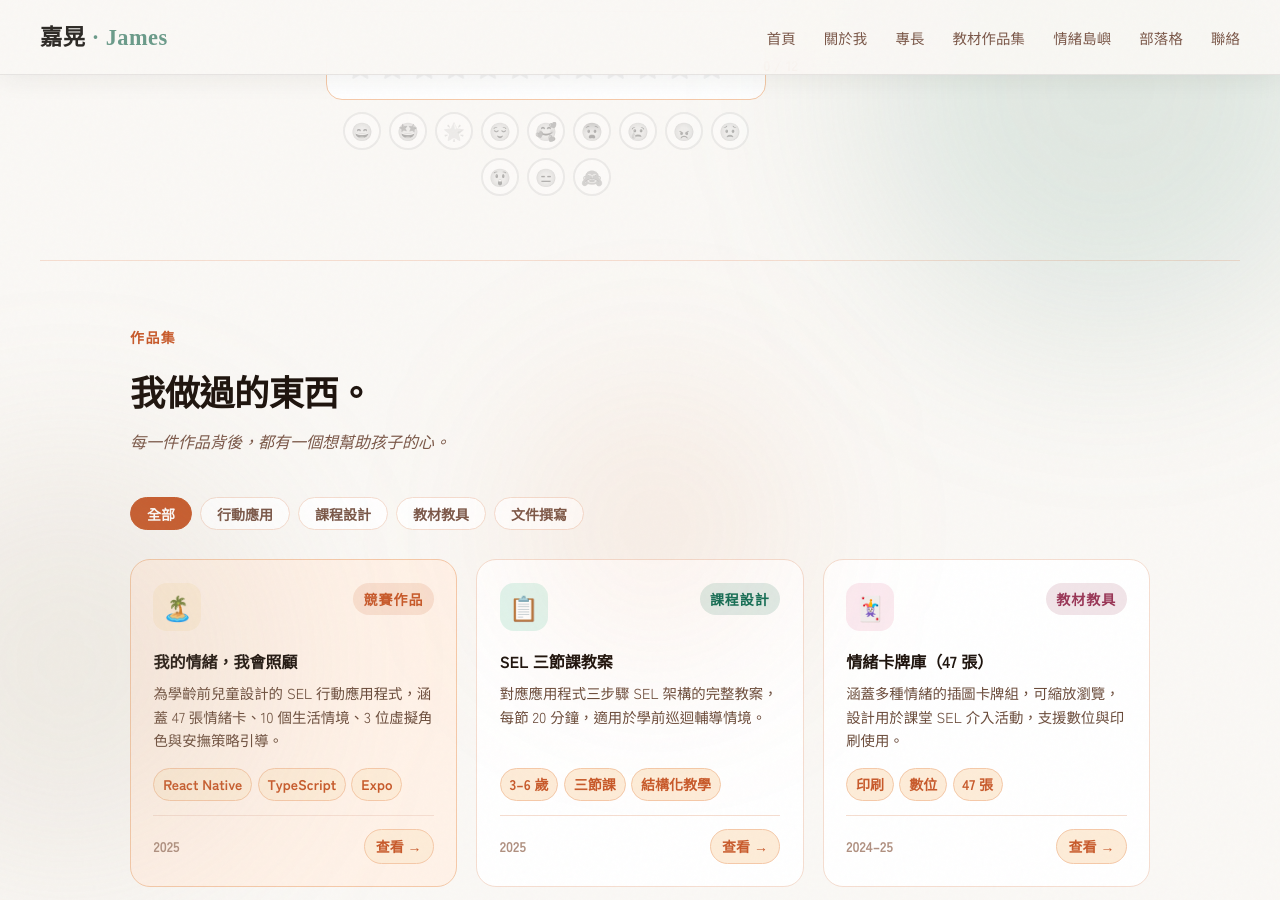
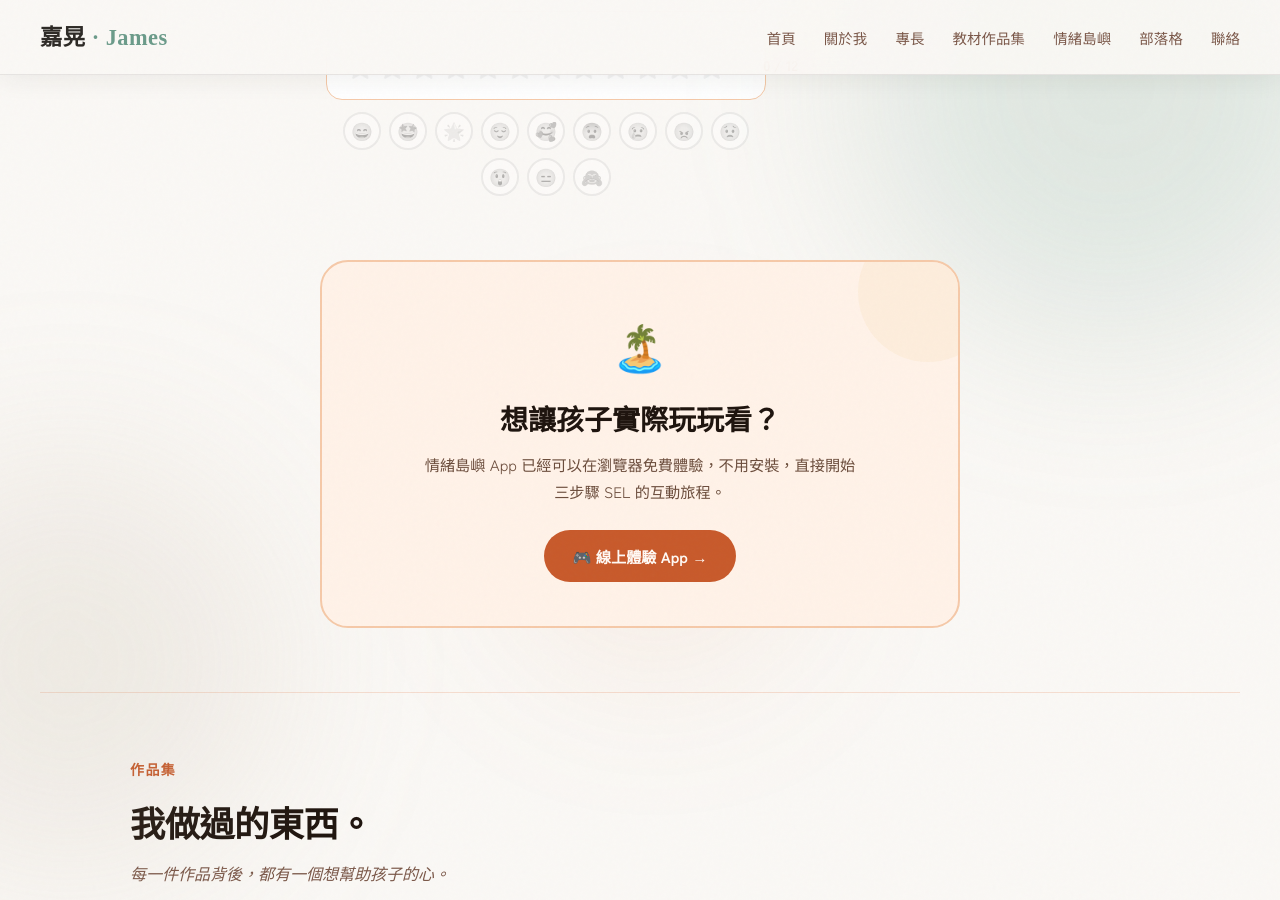
Before and after one commit to gahanglee/gahanglee.github.io, a Jekyll site: the page built from index.html, in a window 1280 px wide and 900 px high, scrolled down 2273 px. Built offline with Jekyll 4.4.1, drawn with Linux system fonts in a browser that asks for light colours.

Commit message:
Add online experience app CTA section
Added a call-to-action section for the app experience with styling and content.

```diff
--- a/index.html
+++ b/index.html
@@ -174,6 +174,13 @@ title: 首頁
   .side-lbl { font-size:0.75rem; color:#7A5748; writing-mode:vertical-rl; transform:rotate(180deg); }
   #rewardOverlay { display:none; position:fixed; inset:0; z-index:9999; align-items:center; justify-content:center; background:rgba(0,0,0,0.5); }
   #rewardOverlay.show { display:flex; }
+
+  /* ── 線上體驗 App CTA ── */
+  .app-cta-card { background: var(--warm-bg); border: 2px solid var(--orange-border); border-radius: 28px; padding: 2.75rem 2rem; max-width: 640px; margin: 0 auto; text-align: center; position: relative; overflow: hidden; }
+  .app-cta-card::before { content: ""; position: absolute; top: -40px; right: -40px; width: 140px; height: 140px; border-radius: 50%; background: var(--orange-light); opacity: 0.7; }
+  .app-cta-emoji { font-size: 2.8rem; margin-bottom: 0.6rem; position: relative; z-index: 1; }
+  .app-cta-title { font-size: clamp(1.3rem, 2.6vw, 1.75rem); font-weight: 900; color: var(--text-dark); margin-bottom: 0.5rem; position: relative; z-index: 1; }
+  .app-cta-desc { font-size: 0.95rem; color: var(--text-mid); line-height: 1.75; max-width: 440px; margin: 0 auto 1.6rem; position: relative; z-index: 1; }
 </style>
 
 <!-- HERO -->
@@ -272,6 +279,16 @@ title: 首頁
   </div>
 </div>
 
+<!-- 線上體驗 App CTA -->
+<div class="hp-section" style="padding-top:0">
+  <div class="app-cta-card">
+    <div class="app-cta-emoji">🏝️</div>
+    <h3 class="app-cta-title">想讓孩子實際玩玩看？</h3>
+    <p class="app-cta-desc">情緒島嶼 App 已經可以在瀏覽器免費體驗，不用安裝，直接開始三步驟 SEL 的互動旅程。</p>
+    <a class="btn-primary" href="/app/">🎮 線上體驗 App →</a>
+  </div>
+</div>
+
 <div class="hp-divider"></div>
 
 <!-- WORKS -->
@@ -305,7 +322,7 @@ title: 首頁
     { name: 'Happy', zh: '開心', emoji: '😄', color: '#F9C74F', desc: '感到快樂和滿足，想要微笑或大笑！', strategies: ['分享心情', '說謝謝', '給擁抱'] },
     { name: 'Excited', zh: '興奮', emoji: '🤩', color: '#F4A261', desc: '精力充沛，期待某件好事即將發生！', strategies: ['深呼吸', '跳一跳', '告訴朋友'] },
     { name: 'Proud', zh: '驕傲', emoji: '🌟', color: '#E76F51', desc: '完成了一件很棒的事，為自己感到自豪。', strategies: ['分享成果', '給自己鼓掌', '繼續努力'] },
-    { name: 'Calm', zh: '平靜', emoji: '😌', color: '#90BE6D', desc: '感覺安靜放鬆，心裡很舒服。', strategies: ['繼續保持', '深呼吸', '聽音樂'] },
+    { name: 'Calm', zh: '平靜', emoji: '😌', color: '#90BE6D', desc: '感覺安靜放鬆，忀h��很舒服。', strategies: ['繼續保持', '深呼吸', '聽音樂'] },
     { name: 'Loved', zh: '被愛', emoji: '🥰', color: '#F38DAB', desc: '感受到別人的關心和溫暖，心裡暖暖的。', strategies: ['說謝謝', '給擁抱', '畫一張卡片'] },
     { name: 'Scared', zh: '害怕', emoji: '😨', color: '#9B72CF', desc: '遇到了讓你擔心或害怕的事情。', strategies: ['告訴大人', '深呼吸', '抱抱玩具'] },
     { name: 'Sad', zh: '難過', emoji: '😢', color: '#577590', desc: '心裡覺得不開心，想哭也沒關係。', strategies: ['說出來', '找朋友', '哭一哭'] },
```
